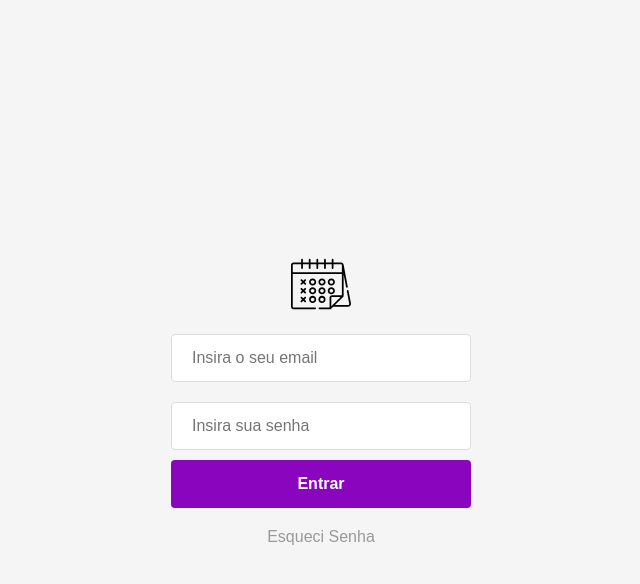
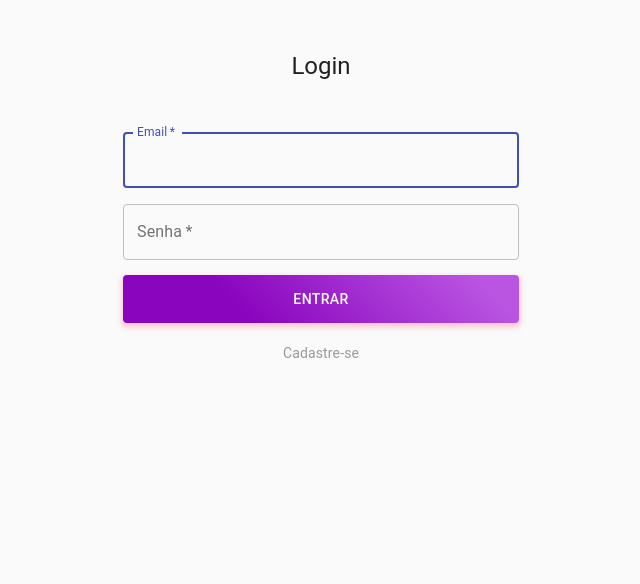
Before and after one commit to PedroSilvaG3FT/react-docker, a React (Create React App) app: page / in a window 1280 px wide. Shown: the top 584 px of the page, without its empty margins (319-959 px from the left). Built offline with nearby package versions, Linux system fonts and the light colour scheme.

Commit message:
formulario de cadastro

```diff
--- a/package.json
+++ b/package.json
@@ -3,6 +3,7 @@
   "version": "0.1.0",
   "private": true,
   "dependencies": {
+    "@material-ui/core": "^4.4.1",
     "axios": "^0.19.0",
     "react": "^16.9.0",
     "react-dom": "^16.9.0",
--- a/src/App.css
+++ b/src/App.css
@@ -11,12 +11,22 @@ body,
   height: 100%;
 }
 
-body {
-  background: #f5f5f5;
-}
-
 body,
 input,
 button {
   font-family: Arial, Helvetica, sans-serif;
 }
+
+.button-primary {
+  margin-top: 15px !important;
+  font-size: 16px;
+  font-weight: bold;
+  cursor: pointer;
+  height: 48px;
+  padding: 0 30px;
+  border: 0;
+  border-radius: 4px;
+  background: linear-gradient(45deg, #8a05be 30%, #ba55e2 90%);
+  box-shadow: 0 3px 5px 2px rgba(255, 105, 135, 0.3);
+  color: white !important;
+}
--- a/src/Pages/Login/Login.css
+++ b/src/Pages/Login/Login.css
@@ -30,18 +30,6 @@ img {
   color: #999;
 }
 
-.login-container form button {
-  margin-top: 10px;
-  border: 0;
-  border-radius: 4px;
-  height: 48px;
-  font-size: 16px;
-  background: rgb(138, 5, 190);
-  font-weight: bold;
-  color: #fff;
-  cursor: pointer;
-}
-
 .span-text {
   color: #999;
   text-align: center;
--- a/src/Pages/Login/Login.js
+++ b/src/Pages/Login/Login.js
@@ -1,6 +1,14 @@
 import React, { useState } from "react";
 import "./Login.css";
 import logo from "../../assets/img/event.svg";
+
+//MATERIAL-UI
+import Button from "@material-ui/core/Button";
+import CssBaseline from "@material-ui/core/CssBaseline";
+import TextField from "@material-ui/core/TextField";
+import Grid from "@material-ui/core/Grid";
+import Typography from "@material-ui/core/Typography";
+import Container from "@material-ui/core/Container";
 
 export default function Login({ history }) {
   const [userEmail, setUserEmail] = useState("");
@@ -16,27 +24,83 @@ export default function Login({ history }) {
     console.log(userEmail, userPassword);
   }
 
+  function goToregister() {
+    const id = 1;
+
+    history.push("/registerUser");
+  }
+
+  // return (
+  //   <div className="login-container">
+  //     <form onSubmit={logar}>
+  //       <img src={logo} alt="BackOffice" />
+  //       <input
+  //         placeholder="Insira o seu email"
+  //         value={userEmail}
+  //         onChange={e => setUserEmail(e.target.value)}
+  //       />
+  //       <input
+  //         type="password"
+  //         placeholder="Insira sua senha"
+  //         value={userPassword}
+  //         onChange={e => setPassword(e.target.value)}
+  //       />
+
+  //       <button type="submit " className="button-primary">
+  //         Entrar
+  //       </button>
+  //       <div className="span-text">
+  //         <span onClick={goToregister}>Cadastre-se</span>
+  //       </div>
+  //     </form>
+  //   </div>
+  // );
   return (
-    <div className="login-container">
-      <form onSubmit={logar}>
-        <img src={logo} alt="BackOffice" />
-        <input
-          placeholder="Insira o seu email"
+    <Container component="main" maxWidth="xs">
+      <CssBaseline />
+      <div className="container-register-user">
+        <Typography component="h1" variant="h5">
+          Login
+        </Typography>
+        <form className="form" onSubmit={logar}>
+          <Grid container spacing={2}>
+            <Grid item xs={12}>
+              <TextField
+                autoFocus
+                variant="outlined"
+                required
+                fullWidth
+                id="email"
+                label="Email"
+                name="email"
+                autoComplete="email"
                 value={userEmail}
                 onChange={e => setUserEmail(e.target.value)}
               />
-        <input
+            </Grid>
+            <Grid item xs={12}>
+              <TextField
+                variant="outlined"
+                required
+                fullWidth
+                name="password"
+                label="Senha"
                 type="password"
-          placeholder="Insira sua senha"
+                id="password"
+                autoComplete="current-password"
                 value={userPassword}
                 onChange={e => setPassword(e.target.value)}
               />
-
-        <button type="submit ">Entrar</button>
-        <div className="span-text">
-          <span>Esqueci Senha</span>
-        </div>
+            </Grid>
+          </Grid>
+          <Button type="submit" fullWidth className="button-primary">
+            Entrar
+          </Button>
+          <Grid className="span-text">
+            <span onClick={goToregister}>Cadastre-se</span>
+          </Grid>
         </form>
       </div>
+    </Container>
   );
 }
--- /dev/null
+++ b/src/Pages/RegisterUser/RegisterUser.css
@@ -0,0 +1,12 @@
+.container-register-user {
+  margin-top: 50px;
+  display: flex;
+  flex-direction: column;
+  align-items: center;
+  justify-content: center;
+}
+
+.form {
+  width: 100%;
+  margin-top: 50px;
+}
--- /dev/null
+++ b/src/Pages/RegisterUser/RegisterUser.js
@@ -0,0 +1,93 @@
+import React from "react";
+import "./RegisterUser.css";
+
+//MATERIAL-UI
+import Button from "@material-ui/core/Button";
+import CssBaseline from "@material-ui/core/CssBaseline";
+import TextField from "@material-ui/core/TextField";
+import Grid from "@material-ui/core/Grid";
+import Typography from "@material-ui/core/Typography";
+import Container from "@material-ui/core/Container";
+
+export default function RegisterUser() {
+  return (
+    <Container component="main" maxWidth="xs">
+      <CssBaseline />
+      <div className="container-register-user">
+        <Typography component="h1" variant="h5">
+          Cadastro
+        </Typography>
+        <form className="form" noValidate>
+          <Grid container spacing={2}>
+            <Grid item xs={12} sm={6}>
+              <TextField
+                autoComplete="fname"
+                name="firstName"
+                variant="outlined"
+                required
+                fullWidth
+                id="firstName"
+                label="Nome"
+                autoFocus
+              />
+            </Grid>
+            <Grid item xs={12} sm={6}>
+              <TextField
+                variant="outlined"
+                required
+                fullWidth
+                id="lastName"
+                label="Sobrenome"
+                name="lastName"
+                autoComplete="lname"
+              />
+            </Grid>
+            <Grid item xs={12}>
+              <TextField
+                variant="outlined"
+                required
+                fullWidth
+                id="cpf"
+                label="CPF"
+                name="cpf"
+                autoComplete="cpf"
+              />
+            </Grid>
+            <Grid item xs={12}>
+              <TextField
+                variant="outlined"
+                required
+                fullWidth
+                id="email"
+                label="Email"
+                name="email"
+                autoComplete="email"
+              />
+            </Grid>
+            <Grid item xs={12}>
+              <TextField
+                variant="outlined"
+                required
+                fullWidth
+                name="password"
+                label="Senha"
+                type="password"
+                id="password"
+                autoComplete="current-password"
+              />
+            </Grid>
+          </Grid>
+          <Button
+            type="submit"
+            fullWidth
+            variant="contained"
+            color="primary"
+            className="button-primary"
+          >
+            Cadastrar
+          </Button>
+        </form>
+      </div>
+    </Container>
+  );
+}
--- a/src/Routes.js
+++ b/src/Routes.js
@@ -4,12 +4,14 @@ import { BrowserRouter, Route } from "react-router-dom";
 //PAGES
 import Login from "./Pages/Login/Login";
 import Home from "./Pages/Home/Home";
+import RegisterUser from "./Pages/RegisterUser/RegisterUser";
 
 export default function Routes() {
   return (
     <BrowserRouter>
       <Route path="/" exact component={Login} />
       <Route path="/home/:id" component={Home} />
+      <Route path="/registerUser" component={RegisterUser} />
     </BrowserRouter>
   );
 }
```
Also changed, not shown: 1 other file (tests, documents, lock files or other folders). Lines whose indentation alone changed are shown as unchanged.
